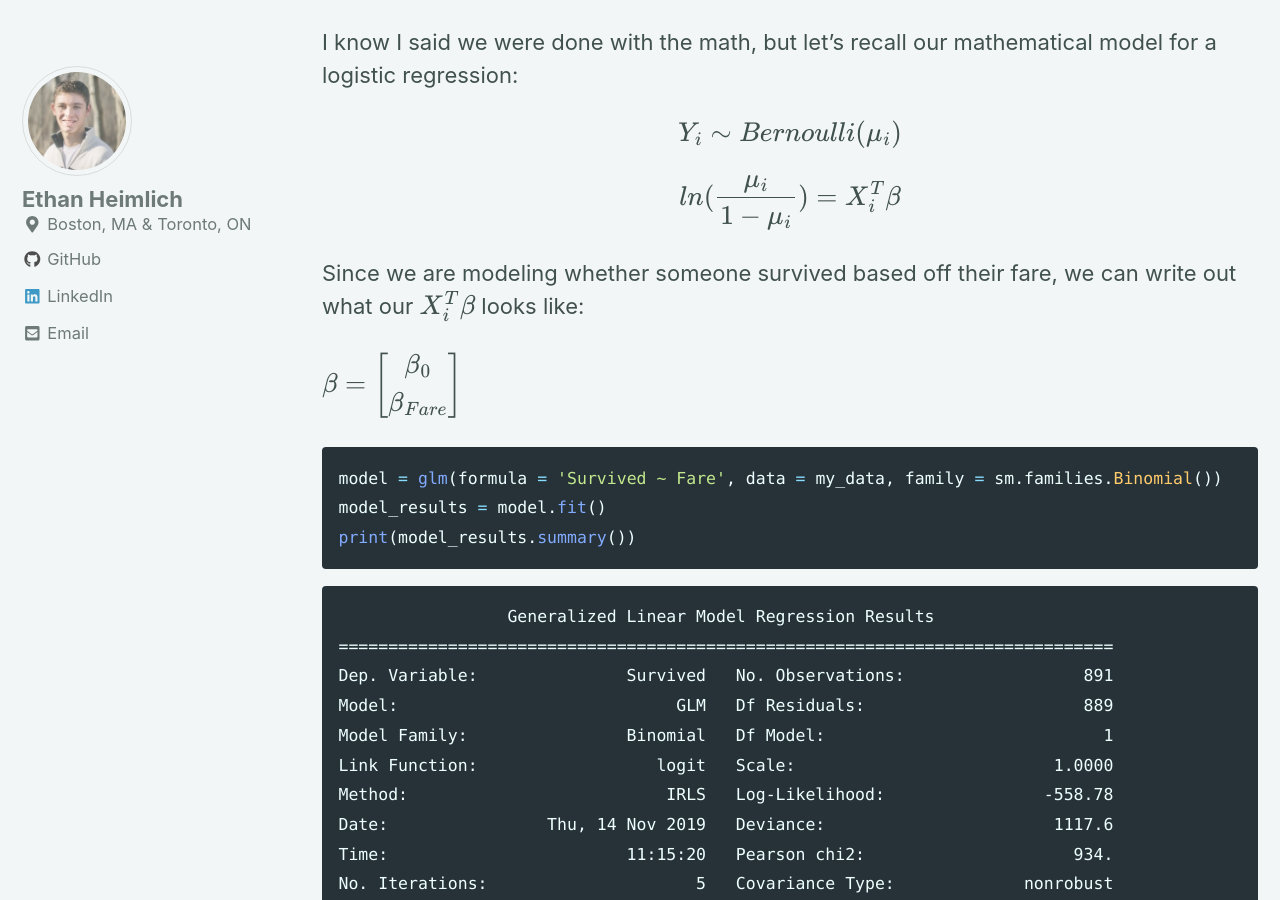
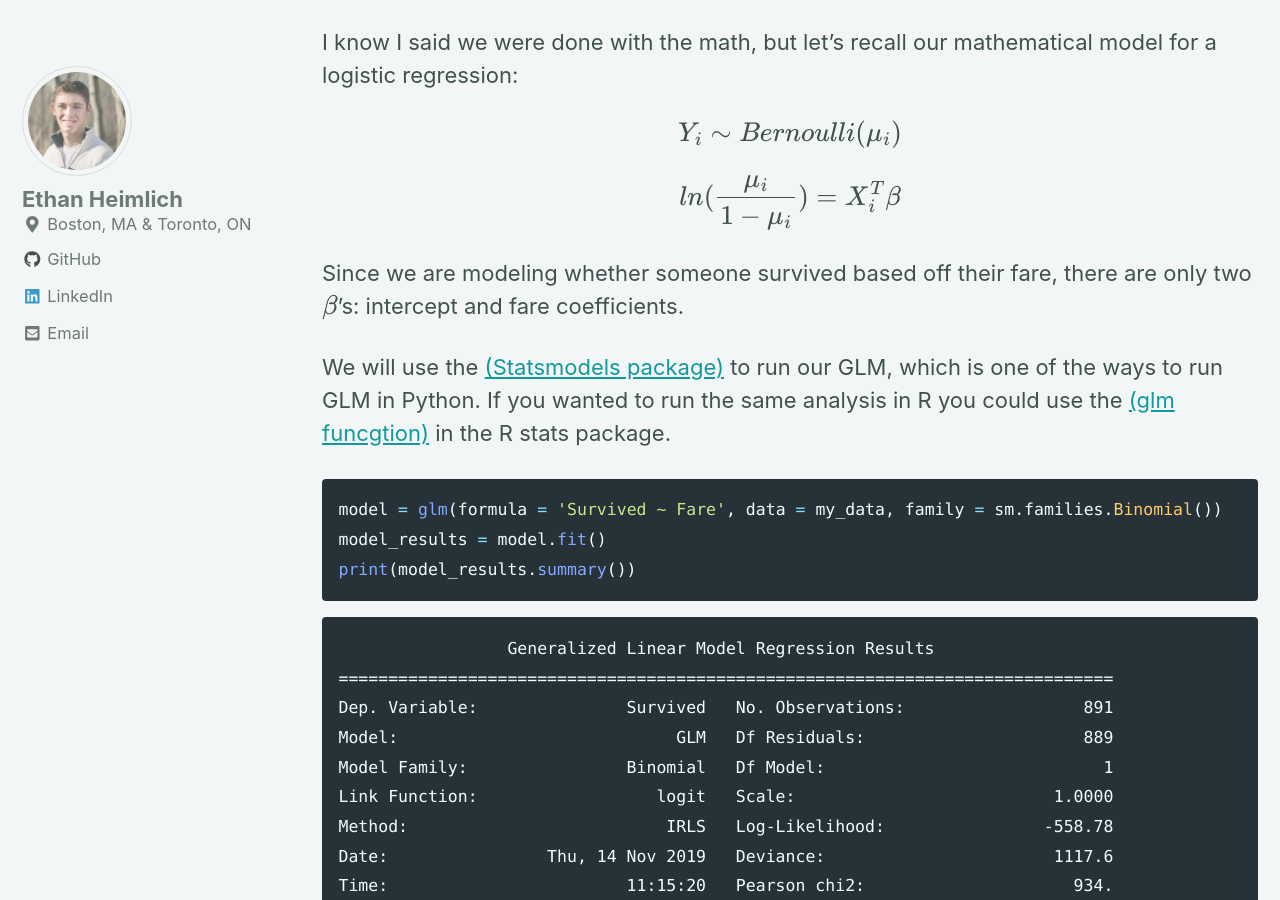
Before and after one commit to eheimlich/eheimlich.github.io, a Jekyll site: the page built from _posts/2019-10-22-generalized_linear_models.md, in a window 1280 px wide and 900 px high, scrolled down 5794 px. Built offline with Jekyll 4.4.1, drawn with Linux system fonts in a browser that asks for light colours; cached includes are drawn as plain includes; nearby versions of some CDN libraries; formulas are drawn with MathJax 3.

Commit message:
Started example sections

````diff
--- a/_posts/2019-10-22-generalized_linear_models.md
+++ b/_posts/2019-10-22-generalized_linear_models.md
@@ -185,16 +185,10 @@ $$Y_i \sim Bernoulli(\mu_i)$$
 $$ln(\frac{\mu_i}{1- \mu_i}) = X_i^T \beta $$
 
 
-Since we are modeling whether someone survived based off their fare, we can write out what our $$X_i^T \beta$$ looks like:
+Since we are modeling whether someone survived based off their fare, there are only two $$\beta$$'s: intercept and fare coefficients.
 
-$$
-\begin{align*}
-\beta = \begin{bmatrix}
-           \beta_{0} \\
-           \beta_{Fare}
-         \end{bmatrix}
-\end{align*}
-$$
+We will use the [(Statsmodels package)](https://www.statsmodels.org/stable/glm.html) to run our GLM, which is one of the ways to run GLM in Python. If you wanted to run the same analysis in R you could use the [(glm funcgtion)](https://stat.ethz.ch/R-manual/R-devel/library/stats/html/glm.html) in the R stats package.
+
 ```python
 model = glm(formula = 'Survived ~ Fare', data = my_data, family = sm.families.Binomial())
 model_results = model.fit()
````
